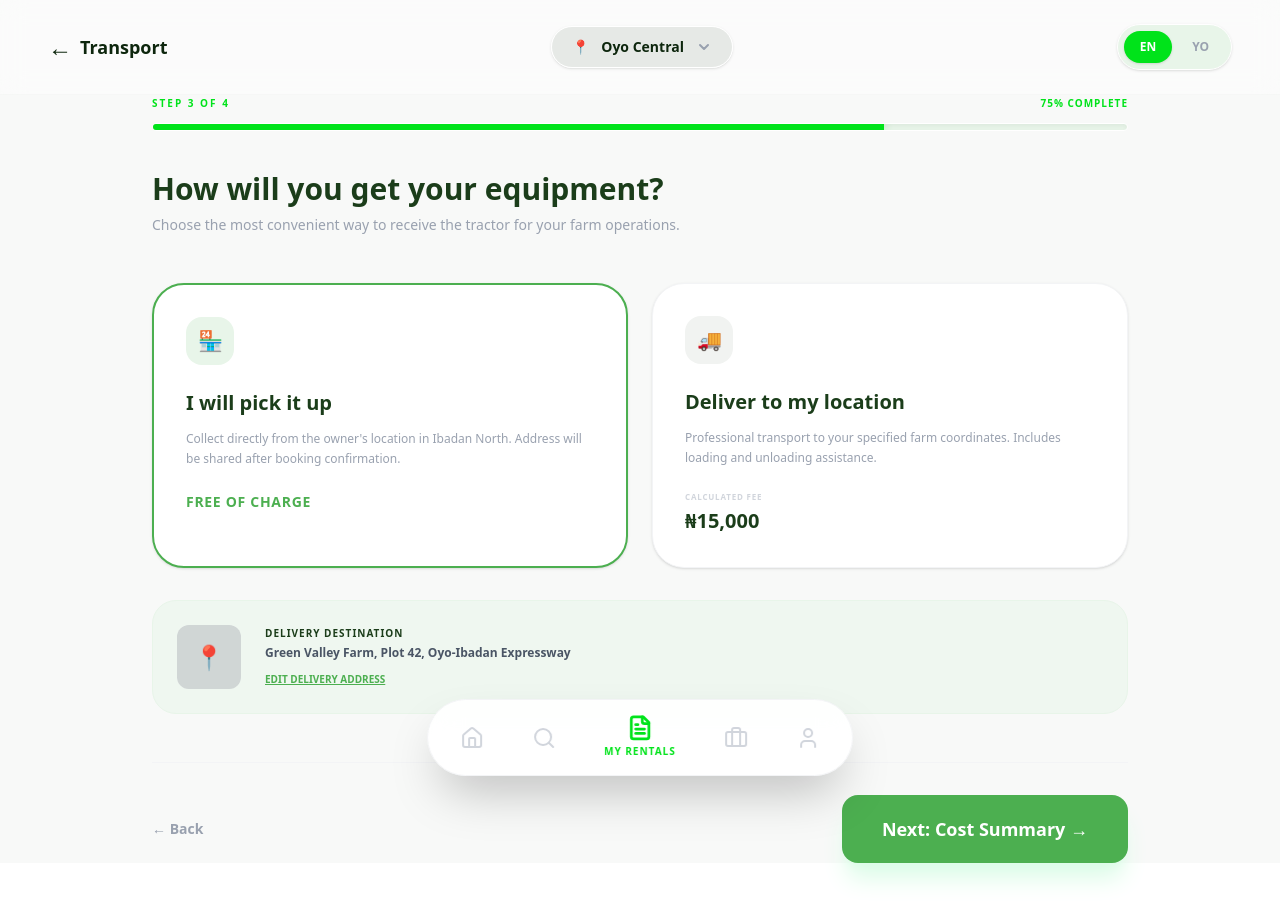
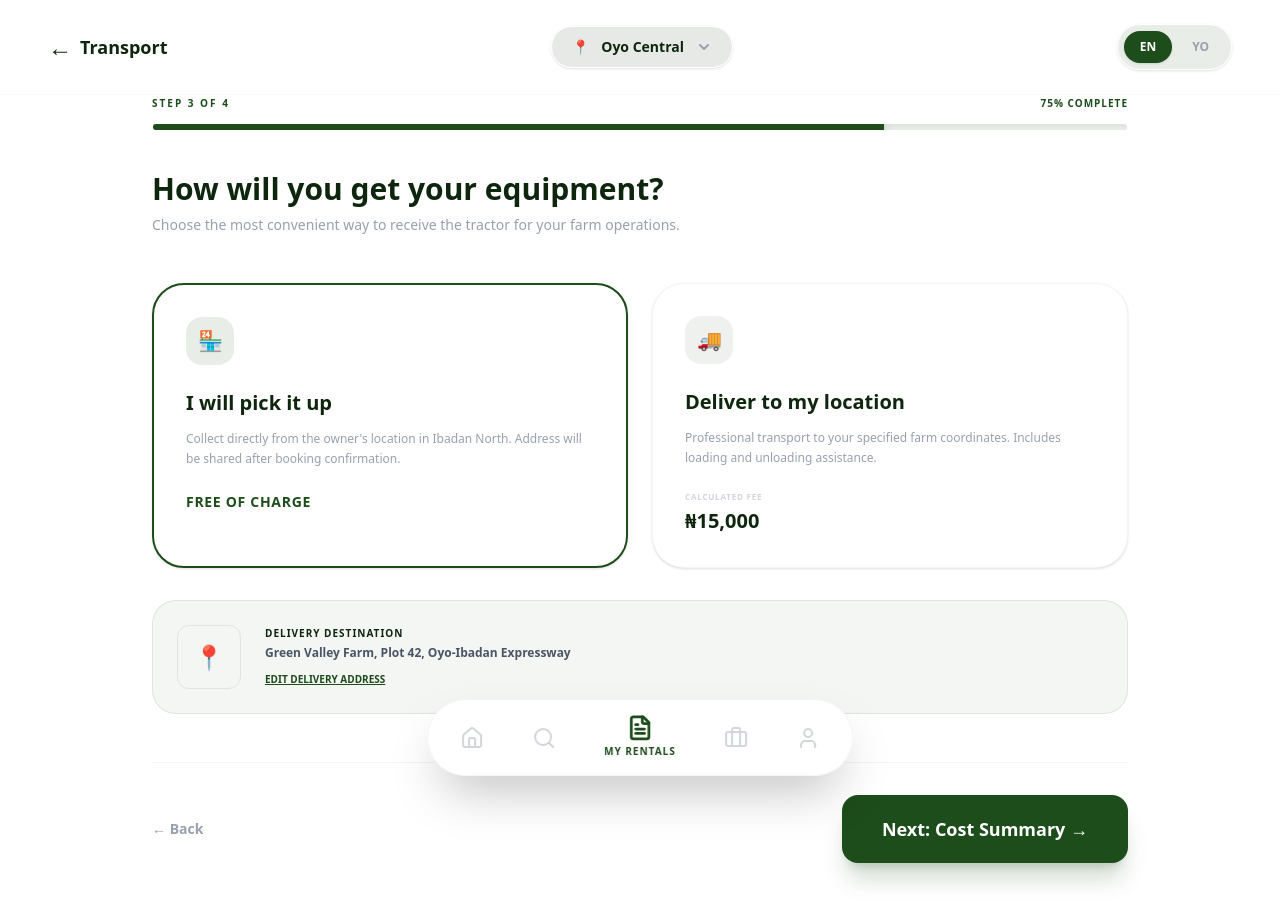
Before and after one commit to Naabi22/oyo-agri-connect, a Next.js app: page /transport in a window 1280 px wide. Shown: the top 924 px of the page. Built offline with nearby package versions, Linux system fonts and the light colour scheme.

Commit message:
feat: Add initial application pages (login, signup, search, summary) and common UI components (Header, BottomNav, StepIndicator).

```diff
--- a/src/app/page.tsx
+++ b/src/app/page.tsx
@@ -61,7 +61,7 @@ export default function Home() {
 
           <div className="flex flex-col sm:flex-row items-center gap-6 pt-6">
             <Link href="/signup" className="w-full sm:w-auto">
-              <button className="w-full bg-primary text-white px-12 py-5 rounded-2xl font-black text-xl shadow-xl shadow-green-200 hover:scale-[1.02] active:scale-95 transition-all flex items-center justify-center gap-3">
+              <button className="w-full bg-primary text-white px-12 py-5 rounded-2xl font-black text-xl shadow-xl shadow-primary/20 hover:scale-[1.02] active:scale-95 transition-all flex items-center justify-center gap-3">
                 Get Started
               </button>
             </Link>
--- a/src/app/transport/page.tsx
+++ b/src/app/transport/page.tsx
@@ -5,52 +5,52 @@ import StepIndicator from '../../components/StepIndicator';
 
 export default function TransportOption() {
   return (
-    <div className="min-h-screen bg-[#F8F9F8]">
+    <div className="min-h-screen bg-white">
       <Header backHref="/location" title="Transport" showLocation />
 
       <main className="max-w-5xl mx-auto pt-24 px-6">
         <StepIndicator currentStep={3} totalSteps={4} statusLabel="75% Complete" />
 
         <div className="mb-12">
-          <h1 className="text-3xl font-black text-[#1b3d1a] mb-2">How will you get your equipment?</h1>
+          <h1 className="text-3xl font-black text-primary-dark mb-2">How will you get your equipment?</h1>
           <p className="text-gray-400 text-sm">Choose the most convenient way to receive the tractor for your farm operations.</p>
         </div>
 
         {/* Transport Options Grid */}
         <div className="grid grid-cols-1 md:grid-cols-2 gap-6 mb-8">
           {/* I will pick it up */}
-          <div className="bg-white border-2 border-[#4CAF50] rounded-[32px] p-8 shadow-sm relative transition-all cursor-pointer">
-            <div className="w-12 h-12 bg-[#E8F5E9] rounded-2xl flex items-center justify-center text-xl mb-6">🏪</div>
-            <h3 className="text-xl font-black text-[#1b3d1a] mb-3">I will pick it up</h3>
+          <div className="bg-white border-2 border-primary rounded-[32px] p-8 shadow-sm relative transition-all cursor-pointer">
+            <div className="w-12 h-12 bg-primary/10 rounded-2xl flex items-center justify-center text-xl mb-6">🏪</div>
+            <h3 className="text-xl font-black text-primary-dark mb-3">I will pick it up</h3>
             <p className="text-xs text-gray-400 leading-relaxed mb-6">
               Collect directly from the owner&apos;s location in Ibadan North. Address will be shared after booking confirmation.
             </p>
-            <p className="text-[#4CAF50] font-black text-sm uppercase tracking-wider mt-auto">Free of charge</p>
+            <p className="text-primary font-black text-sm uppercase tracking-wider mt-auto">Free of charge</p>
           </div>
 
           {/* Deliver to my location */}
           <div className="bg-white border border-gray-100 rounded-[32px] p-8 shadow-sm hover:border-gray-200 transition-all cursor-pointer">
-            <div className="w-12 h-12 bg-[#F1F3F1] rounded-2xl flex items-center justify-center text-xl mb-6 text-gray-400">🚚</div>
-            <h3 className="text-xl font-black text-[#1b3d1a] mb-3">Deliver to my location</h3>
+            <div className="w-12 h-12 bg-neutral-soft/50 rounded-2xl flex items-center justify-center text-xl mb-6 text-gray-400">🚚</div>
+            <h3 className="text-xl font-black text-primary-dark mb-3">Deliver to my location</h3>
             <p className="text-xs text-gray-400 leading-relaxed mb-6">
               Professional transport to your specified farm coordinates. Includes loading and unloading assistance.
             </p>
             <div className="mt-auto">
               <p className="text-[8px] font-black text-gray-300 uppercase tracking-widest mb-1">Calculated Fee</p>
-              <p className="text-xl font-black text-[#1b3d1a]">₦15,000</p>
+              <p className="text-xl font-black text-primary-dark">₦15,000</p>
             </div>
           </div>
         </div>
 
         {/* Delivery Destination Summary Card */}
-        <div className="bg-[#E8F5E9]/50 border border-[#E8F5E9] rounded-[24px] p-6 flex items-center gap-6">
-          <div className="w-16 h-16 bg-gray-200 rounded-xl overflow-hidden relative">
-            <div className="absolute inset-0 bg-[#1b3d1a]/10 flex items-center justify-center text-2xl">📍</div>
+        <div className="bg-primary/5 border border-primary/10 rounded-[24px] p-6 flex items-center gap-6">
+          <div className="w-16 h-16 bg-white border border-neutral-soft rounded-xl overflow-hidden relative">
+            <div className="absolute inset-0 bg-primary/5 flex items-center justify-center text-2xl">📍</div>
           </div>
           <div className="flex-1">
-            <p className="text-[10px] font-black text-[#1b3d1a] uppercase tracking-widest mb-1">Delivery Destination</p>
+            <p className="text-[10px] font-black text-primary-dark uppercase tracking-widest mb-1">Delivery Destination</p>
             <p className="text-xs font-bold text-gray-600 mb-1">Green Valley Farm, Plot 42, Oyo-Ibadan Expressway</p>
-            <button className="text-[10px] font-black text-[#4CAF50] uppercase underline">Edit Delivery Address</button>
+            <button className="text-[10px] font-black text-primary uppercase underline">Edit Delivery Address</button>
           </div>
         </div>
 
@@ -60,7 +60,7 @@ export default function TransportOption() {
             ← Back
           </Link>
           <Link href="/summary">
-            <button className="bg-[#4CAF50] text-white px-10 py-5 rounded-2xl font-black text-lg shadow-xl shadow-green-100 hover:scale-105 transition-transform">
+            <button className="bg-primary text-white px-10 py-5 rounded-2xl font-black text-lg shadow-xl shadow-primary/20 hover:scale-[1.02] active:scale-95 transition-all">
               Next: Cost Summary →
             </button>
           </Link>
--- a/src/components/BottomNav.tsx
+++ b/src/components/BottomNav.tsx
@@ -21,11 +21,11 @@ export default function BottomNav({ activeItem }: BottomNavProps) {
                 const isActive = activeItem === item.id;
                 return (
                     <Link key={item.id} href={item.href} className="flex flex-col items-center gap-1 group">
-                        <span className={`transition-all duration-300 ${isActive ? "text-[#00E31A] scale-110" : "text-gray-300 group-hover:text-gray-400"}`}>
+                        <span className={`transition-all duration-300 ${isActive ? "text-primary scale-110" : "text-gray-300 group-hover:text-gray-400"}`}>
                             <item.Icon size={24} strokeWidth={isActive ? 2.5 : 2} />
                         </span>
                         {isActive && item.label && (
-                            <span className="text-[10px] font-black text-[#00E31A] tracking-widest">{item.label}</span>
+                            <span className="text-[10px] font-black text-primary tracking-widest">{item.label}</span>
                         )}
                     </Link>
                 );
--- a/src/components/Header.tsx
+++ b/src/components/Header.tsx
@@ -29,10 +29,10 @@ export default function Header({
         </Link>
       ) : (
         <Link href="/" className="flex items-center gap-2 group shrink-0">
-          <div className="w-10 h-10 bg-[#00E31A] rounded-xl flex items-center justify-center text-white shadow-lg shadow-green-200 transition-transform group-hover:scale-110">
+          <div className="w-10 h-10 bg-primary rounded-xl flex items-center justify-center text-white shadow-lg shadow-primary/20 transition-transform group-hover:scale-110">
             <Tractor size={24} strokeWidth={2.5} />
           </div>
-          <span className="font-black text-2xl text-[#1b3d1a] tracking-tight hidden md:block">
+          <span className="font-black text-2xl text-primary-dark tracking-tight hidden md:block">
             Oyo Agri-Connect
           </span>
         </Link>
@@ -41,7 +41,7 @@ export default function Header({
       {/* Location Selector */}
       {(showLocationSelector || showLocation) && (
         <div className="bg-neutral-soft/80 backdrop-blur-sm px-5 py-2.5 rounded-full flex items-center gap-3 text-sm font-black text-primary-dark border border-white shadow-sm cursor-pointer hover:bg-neutral transition-all">
-          <span className="text-[#00E31A]">📍</span>
+          <span className="text-primary">📍</span>
           Oyo Central
           <ChevronDown size={16} className="text-gray-400" strokeWidth={3} />
         </div>
@@ -50,11 +50,11 @@ export default function Header({
       {/* Right Actions */}
       <div className="flex items-center gap-6">
         {showLanguageToggle && (
-          <div className="bg-[#E8F5E9] rounded-full p-1.5 flex items-center gap-1 border border-white shadow-sm">
-            <button className="bg-[#00E31A] text-white px-4 py-2 rounded-full text-xs font-black shadow-sm transition-all whitespace-nowrap">
+          <div className="bg-primary/10 rounded-full p-1.5 flex items-center gap-1 border border-white shadow-sm">
+            <button className="bg-primary text-white px-4 py-2 rounded-full text-xs font-black shadow-sm transition-all whitespace-nowrap">
               EN
             </button>
-            <button className="text-gray-400 px-4 py-2 rounded-full text-xs font-black hover:text-[#1b3d1a] transition-all whitespace-nowrap">
+            <button className="text-gray-400 px-4 py-2 rounded-full text-xs font-black hover:text-primary-dark transition-all whitespace-nowrap">
               YO
             </button>
           </div>
--- a/src/components/StepIndicator.tsx
+++ b/src/components/StepIndicator.tsx
@@ -16,11 +16,11 @@ export default function StepIndicator({
     return (
         <div className="mb-10 w-full">
             <div className="flex justify-between items-end mb-3">
-                <p className="text-[#00E31A] text-[10px] font-black uppercase tracking-[0.2em]">
+                <p className="text-primary text-[10px] font-black uppercase tracking-[0.2em]">
                     {label || `Step ${currentStep} of ${totalSteps}`}
                 </p>
                 {statusLabel && (
-                    <p className="text-[#00E31A] text-[10px] font-black uppercase tracking-widest">
+                    <p className="text-primary text-[10px] font-black uppercase tracking-widest">
                         {statusLabel}
                     </p>
                 )}
@@ -30,9 +30,9 @@ export default function StepIndicator({
                     </p>
                 )}
             </div>
-            <div className="w-full h-2 bg-[#E8F5E9] rounded-full overflow-hidden border border-white shadow-inner">
+            <div className="w-full h-2 bg-primary/10 rounded-full overflow-hidden border border-white shadow-inner">
                 <div
-                    className="h-full bg-[#00E31A] transition-all duration-700 ease-out shadow-[0_0_10px_rgba(0,227,26,0.3)]"
+                    className="h-full bg-primary transition-all duration-700 ease-out shadow-[0_0_10px_rgba(29,77,26,0.3)]"
                     style={{ width: `${percentage}%` }}
                 ></div>
             </div>
```
Also changed, not shown: src/app/details/page.tsx (+23 -15 lines), src/app/duration/page.tsx (+12 -13 lines), src/app/location/page.tsx (+7 -7 lines), src/app/login/page.tsx (+5 -2 lines), src/app/search/page.tsx (+6 -6 lines), src/app/signup/page.tsx (+5 -2 lines), src/app/summary/page.tsx (+11 -3 lines).
